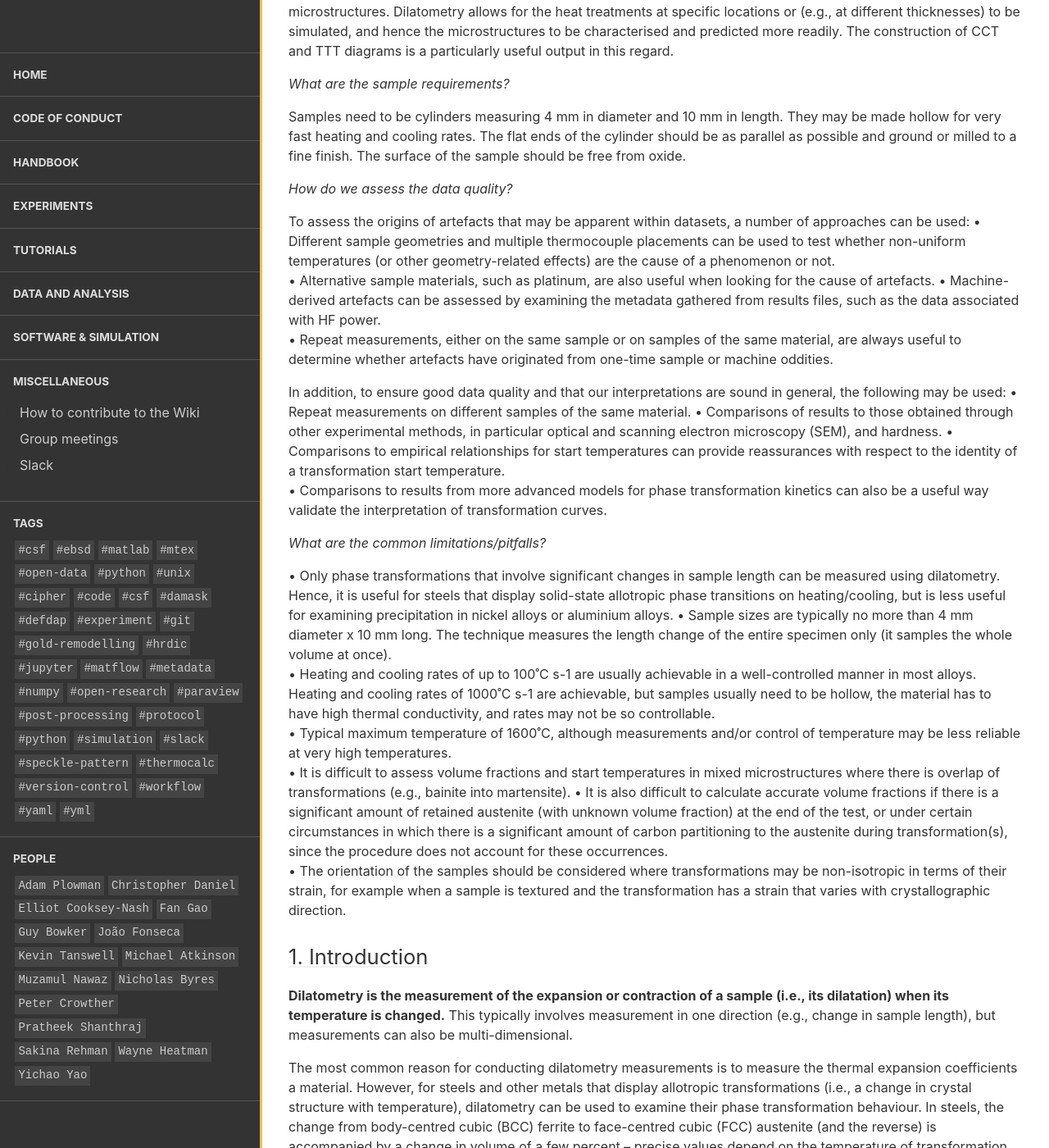
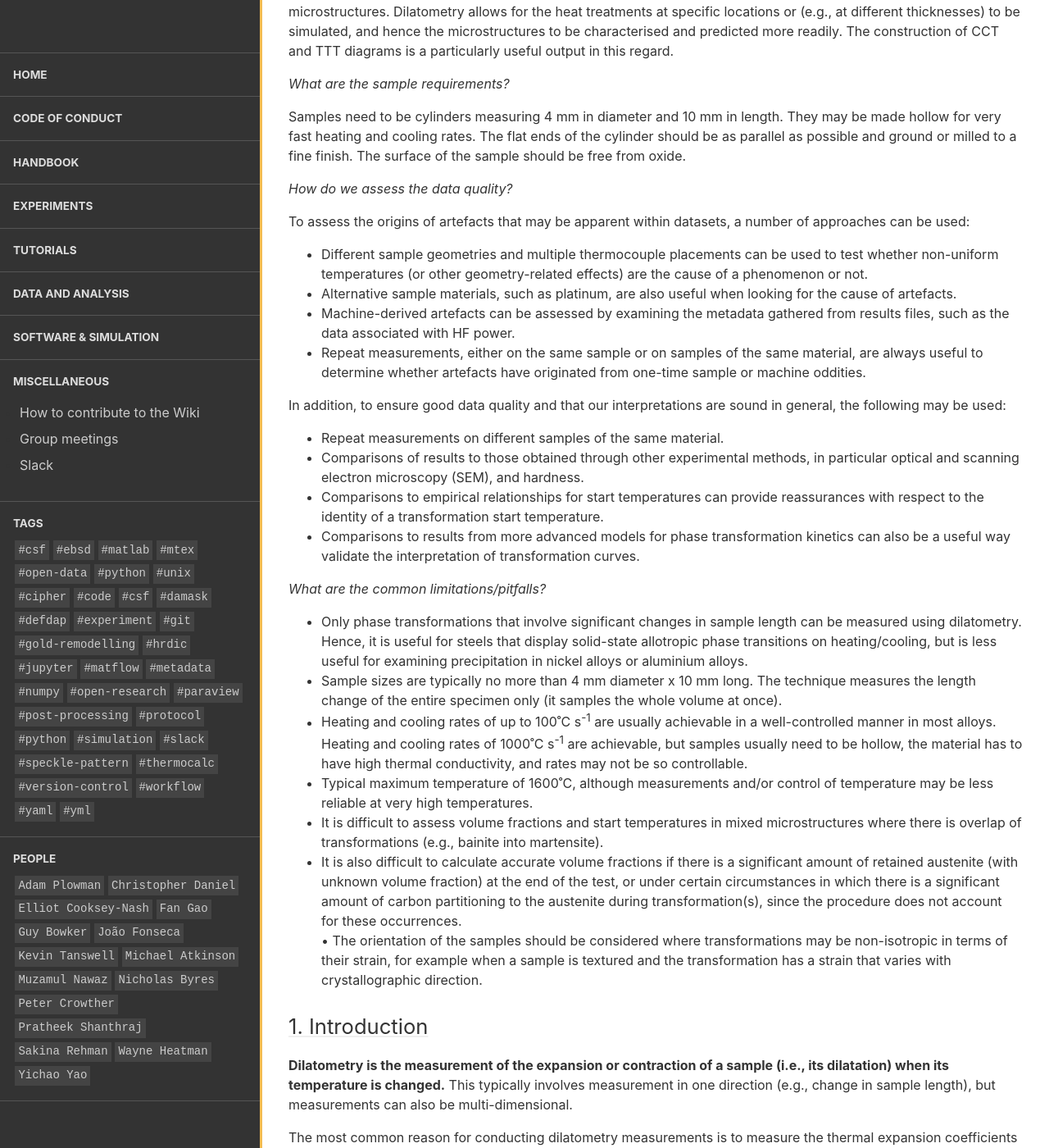
Before and after one commit to LightForm-group/wiki, a Jekyll site: the page built from collections/_experiments/quenching_dilatometry.md, in a window 1280 px wide and 1400 px high, scrolled down 1250 px. Shown: the whole window at 82% size. Built offline with Jekyll 4.4.1, drawn with Linux system fonts in a browser that asks for light colours; nearby versions of some CDN libraries; some of the changed text lies outside the part shown.

Commit message:
Update quenching_dilatometry.md

```diff
--- a/collections/_experiments/quenching_dilatometry.md
+++ b/collections/_experiments/quenching_dilatometry.md
@@ -27,25 +27,25 @@ Samples need to be cylinders measuring 4 mm in diameter and 10 mm in length.  Th
 *How do we assess the data quality?*
 
 To assess the origins of artefacts that may be apparent within datasets, a number of approaches can be used:
-•	Different sample geometries and multiple thermocouple placements can be used to test whether non-uniform temperatures (or other geometry-related effects) are the cause of a phenomenon or not.
-•	Alternative sample materials, such as platinum, are also useful when looking for the cause of artefacts.
-•	Machine-derived artefacts can be assessed by examining the metadata gathered from results files, such as the data associated with HF power.
-•	Repeat measurements, either on the same sample or on samples of the same material, are always useful to determine whether artefacts have originated from one-time sample or machine oddities.
+* Different sample geometries and multiple thermocouple placements can be used to test whether non-uniform temperatures (or other geometry-related effects) are the cause of a phenomenon or not.
+* Alternative sample materials, such as platinum, are also useful when looking for the cause of artefacts.
+* Machine-derived artefacts can be assessed by examining the metadata gathered from results files, such as the data associated with HF power.
+* Repeat measurements, either on the same sample or on samples of the same material, are always useful to determine whether artefacts have originated from one-time sample or machine oddities.
 
 In addition, to ensure good data quality and that our interpretations are sound in general, the following may be used:
-•	Repeat measurements on different samples of the same material.
-•	Comparisons of results to those obtained through other experimental methods, in particular optical and scanning electron microscopy (SEM), and hardness.
-•	Comparisons to empirical relationships for start temperatures can provide reassurances with respect to the identity of a transformation start temperature.
-•	Comparisons to results from more advanced models for phase transformation kinetics can also be a useful way validate the interpretation of transformation curves.
+* Repeat measurements on different samples of the same material.
+* Comparisons of results to those obtained through other experimental methods, in particular optical and scanning electron microscopy (SEM), and hardness.
+* Comparisons to empirical relationships for start temperatures can provide reassurances with respect to the identity of a transformation start temperature.
+* Comparisons to results from more advanced models for phase transformation kinetics can also be a useful way validate the interpretation of transformation curves.
 
 *What are the common limitations/pitfalls?*
 
-•	Only phase transformations that involve significant changes in sample length can be measured using dilatometry.  Hence, it is useful for steels that display solid-state allotropic phase transitions on heating/cooling, but is less useful for examining precipitation in nickel alloys or aluminium alloys.
-•	Sample sizes are typically no more than 4 mm diameter x 10 mm long.  The technique measures the length change of the entire specimen only (it samples the whole volume at once).
-•	Heating and cooling rates of up to 100˚C s-1 are usually achievable in a well-controlled manner in most alloys.  Heating and cooling rates of 1000˚C s-1 are achievable, but samples usually need to be hollow, the material has to have high thermal conductivity, and rates may not be so controllable.
-•	Typical maximum temperature of 1600˚C, although measurements and/or control of temperature may be less reliable at very high temperatures.
-•	It is difficult to assess volume fractions and start temperatures in mixed microstructures where there is overlap of transformations (e.g., bainite into martensite).
-•	It is also difficult to calculate accurate volume fractions if there is a significant amount of retained austenite (with unknown volume fraction) at the end of the test, or under certain circumstances in which there is a significant amount of carbon partitioning to the austenite during transformation(s), since the procedure does not account for these occurrences.
+* Only phase transformations that involve significant changes in sample length can be measured using dilatometry.  Hence, it is useful for steels that display solid-state allotropic phase transitions on heating/cooling, but is less useful for examining precipitation in nickel alloys or aluminium alloys.
+* Sample sizes are typically no more than 4 mm diameter x 10 mm long.  The technique measures the length change of the entire specimen only (it samples the whole volume at once).
+* Heating and cooling rates of up to 100˚C s<sup>-1</sup> are usually achievable in a well-controlled manner in most alloys.  Heating and cooling rates of 1000˚C s<sup>-1</sup> are achievable, but samples usually need to be hollow, the material has to have high thermal conductivity, and rates may not be so controllable.
+* Typical maximum temperature of 1600˚C, although measurements and/or control of temperature may be less reliable at very high temperatures.
+* It is difficult to assess volume fractions and start temperatures in mixed microstructures where there is overlap of transformations (e.g., bainite into martensite).
+* It is also difficult to calculate accurate volume fractions if there is a significant amount of retained austenite (with unknown volume fraction) at the end of the test, or under certain circumstances in which there is a significant amount of carbon partitioning to the austenite during transformation(s), since the procedure does not account for these occurrences.
 •	The orientation of the samples should be considered where transformations may be non-isotropic in terms of their strain, for example when a sample is textured and the transformation has a strain that varies with crystallographic direction.
 
 ## 1.	Introduction
@@ -55,15 +55,12 @@ In addition, to ensure good data quality and that our interpretations are sound
 The most common reason for conducting dilatometry measurements is to measure the thermal expansion coefficients a material. However, for steels and other metals that display allotropic transformations (i.e., a change in crystal structure with temperature), dilatometry can be used to examine their phase transformation behaviour.  In steels, the change from body-centred cubic (BCC) ferrite to face-centred cubic (FCC) austenite (and the reverse) is accompanied by a change in volume of a few percent – precise values depend on the temperature of transformation and the composition of the steel.  See Fig. 1 for an example of how the dilatation changes when a low-alloy steel is heated from room temperature to above its Ae3 temperature, where austenite is stable, and is then cooled back to room temperature.
 
 ![Fig1](/wiki/assets/images/posts/Quenching_Dil_Fig1.png)
-**Figure 1.**  Dilatation curve for SA508 Grade 3 steel heated to 1000˚C at 20˚C s-1 and cooled to room temperature at 20˚C s-1.  The transformation on cooling around 400˚C is that to martensite.
+**Figure 1.**  Dilatation curve for SA508 Grade 3 steel heated to 1000˚C at 20˚C s<sup>-1</sup> and cooled to room temperature at 20˚C s<sup>-1</sup>.  The transformation on cooling around 400˚C is that to martensite.
 
 In the following document, we will consider the procedure for measuring the dilatation of low alloy steel samples (e.g., SA508 Grade 3) during heat treatments designed to replicate industrial heat treatments (e.g., austenitisation and quenching).  This is referred to as quenching dilatometry to distinguish it from more standard dilatometry that is only concerned with the measurement of thermal expansion coefficients.  The typical aims of carrying out quenching dilatometry are:
-
-•	To determine **transformation start and finish temperatures** (e.g., for martensite or bainite) for a particular steel during a non-isothermal heat treatment – typically austenitisation and quenching.  This information can be used to construct a **continuous cooling transformation (CCT)** diagram or a **continuous heating transformation (CHT)** diagram.
-
-•	To determine **transformation start and finish time** (e.g., for martensite or bainite) for a particular steel during an isothermal heat treatment, where the temperature is held constant.  This information can be used to construct a **time temperature transformation (TTT)** diagram.
-
-•	To estimate the **volume fractions of microstructural constituents** present in the material after heat treatment (or examine their evolution over time). Such information can be used to the interpret or predict microstructures formed following heat treatment, and can also be used in the modelling of residual stress evolution during welding.  **However, it is important to note that there are some key limitations to such estimations.  See Section 1.1 below.  **
+* To determine **transformation start and finish temperatures** (e.g., for martensite or bainite) for a particular steel during a non-isothermal heat treatment – typically austenitisation and quenching.  This information can be used to construct a **continuous cooling transformation (CCT)** diagram or a **continuous heating transformation (CHT)** diagram.
+*To determine **transformation start and finish time** (e.g., for martensite or bainite) for a particular steel during an isothermal heat treatment, where the temperature is held constant.  This information can be used to construct a **time temperature transformation (TTT)** diagram.
+* To estimate the **volume fractions of microstructural constituents** present in the material after heat treatment (or examine their evolution over time). Such information can be used to the interpret or predict microstructures formed following heat treatment, and can also be used in the modelling of residual stress evolution during welding.  **However, it is important to note that there are some key limitations to such estimations.  See Section 1.1 below.  **
 
 For the low-alloy steels Rolls-Royce uses for plant construction, the principal interest is in CCT behaviour rather than TTT behaviour, since most steels are austenitised and quenched.  The overall goal of such work is usually to be able to interpret (or predict) the microstructures that form during production heat treatments (e.g., the percentage bainite formed).  Note that achieving this is not always straightforward through dilatometry alone, and the results of dilatometry should always be combined with techniques such as optical microscopy, scanning electron microscopy and microhardness to corroborate any conclusions drawn.
 
@@ -75,9 +72,9 @@ The document begins by describing the typical experimental apparatus used for qu
 
 Before proceeding, it is worth highlighting some key limitations to the technique:
 
-•	**Only phase transformations that involve significant changes in sample length can be measured using dilatometry.**  Hence, it is useful for steels that display solid-state allotropic phase transitions on heating/cooling, but is less useful for examining precipitation in nickel alloys or aluminium alloys, unless there is a significant change in length or change in expansion coefficient associated with the event.  In theory, assessing Ti alloys should be possible, since like steels they exhibit an allotropic transition (alpha to beta), but the author has often found that the strains associated with this can be difficult to interpret and are often not as strong as for steels.
-•	**Sample sizes** are typically no more than 4 mm diameter x 10 mm long.  The technique measures the length change of the entire specimen only (it samples the whole volume at once).  This may be significant where the steel exhibits compositional microsegregation (banding).
-•	**Heating and cooling rates** of up to 100˚C s-1 are usually achievable in a well-controlled manner in most alloys.  Heating and cooling rates of 1000˚C s-1 are achievable, but samples usually need to be hollow, the material has to have high thermal conductivity, and rates may not be so controllable.
-•	**Typical maximum temperature of 1600˚C**, although measurements and/or control of temperature may be less good very high temperatures.
-•	**It is difficult to assess volume fractions and start temperatures in mixed microstructures where there is overlap of transformations** (e.g., bainite into martensite).  Results should always be compared to those from microscopy and microhardness for a sanity check.
-•	**Accurate measurement of volume fractions, following the procedure in Section 5.3 below, is difficult if there is a significant amount of retained austenite** (with unknown volume fraction) at the end of the test, or under certain circumstances in which there is a significant amount of carbon partitioning to the austenite during transformation(s), since the procedure does not account for these occurrences.
+* **Only phase transformations that involve significant changes in sample length can be measured using dilatometry.**  Hence, it is useful for steels that display solid-state allotropic phase transitions on heating/cooling, but is less useful for examining precipitation in nickel alloys or aluminium alloys, unless there is a significant change in length or change in expansion coefficient associated with the event.  In theory, assessing Ti alloys should be possible, since like steels they exhibit an allotropic transition (alpha to beta), but the author has often found that the strains associated with this can be difficult to interpret and are often not as strong as for steels.
+*	**Sample sizes** are typically no more than 4 mm diameter x 10 mm long.  The technique measures the length change of the entire specimen only (it samples the whole volume at once).  This may be significant where the steel exhibits compositional microsegregation (banding).
+*	**Heating and cooling rates** of up to 100˚C s<sup>-1</sup> are usually achievable in a well-controlled manner in most alloys.  Heating and cooling rates of 1000˚C s<sup>-1</sup> are achievable, but samples usually need to be hollow, the material has to have high thermal conductivity, and rates may not be so controllable.
+*	**Typical maximum temperature of 1600˚C**, although measurements and/or control of temperature may be less good very high temperatures.
+*	**It is difficult to assess volume fractions and start temperatures in mixed microstructures where there is overlap of transformations** (e.g., bainite into martensite).  Results should always be compared to those from microscopy and microhardness for a sanity check.
+*	**Accurate measurement of volume fractions, following the procedure in Section 5.3 below, is difficult if there is a significant amount of retained austenite** (with unknown volume fraction) at the end of the test, or under certain circumstances in which there is a significant amount of carbon partitioning to the austenite during transformation(s), since the procedure does not account for these occurrences.
```
Also changed, not shown: other parts of collections/_experiments/quenching_dilatometry.md (+1 -1 lines).
